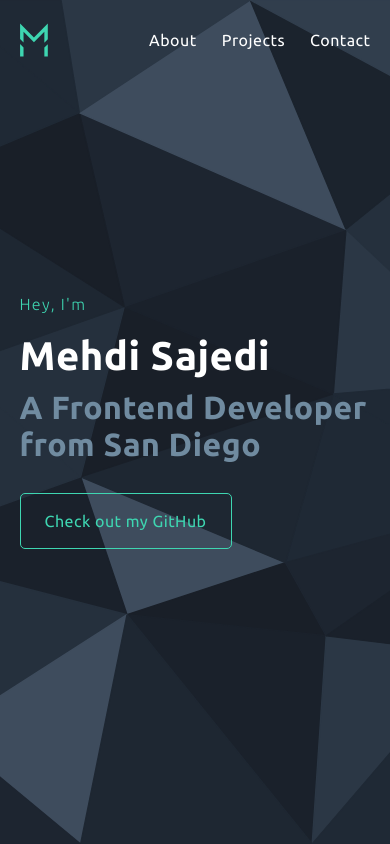
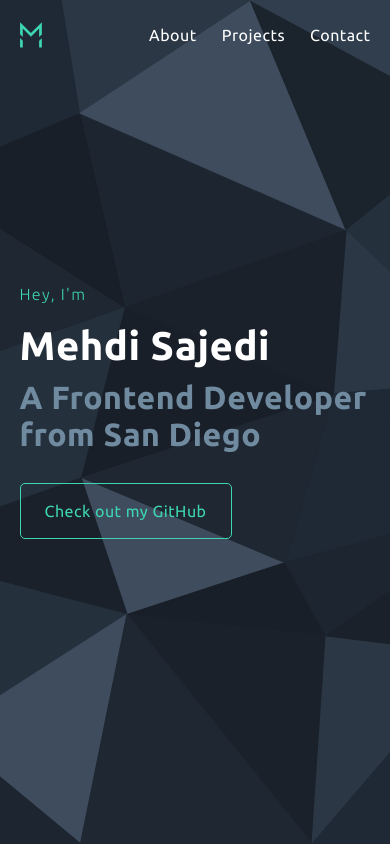
Before and after one commit to mehdi-sajedi/Portfolio, a React (Vite) app: page / in a window 390 px wide. Shown: the top 844 px of the page. Built offline with nearby package versions, Linux system fonts and the light colour scheme.

Commit message:
Updated viewport height units for mobile and minor style changes to hero/nav

```diff
--- a/src/components/Hero.module.scss
+++ b/src/components/Hero.module.scss
@@ -19,6 +19,11 @@
     flex-direction: column;
     align-items: flex-start;
     margin-bottom: var(--nav-height);
+    margin-bottom: calc(var(--nav-height) + 8svh);
+
+    @include media('<phone') {
+      margin-bottom: var(--nav-height);
+    }
 
     .lead {
       font-weight: 300;
--- a/src/components/Nav.module.scss
+++ b/src/components/Nav.module.scss
@@ -12,9 +12,21 @@
     @include max-width;
   }
 
+  @include media('<phone') {
+    height: 70px;
+  }
+
   .logoLink {
     display: flex;
     width: 28px;
+
+    @include media('<tablet') {
+      width: 25px;
+    }
+
+    @include media('<phone') {
+      width: 22px;
+    }
 
     img {
       width: 100%;
--- a/src/sass/App.scss
+++ b/src/sass/App.scss
@@ -10,6 +10,8 @@
   --nav-height: 80px;
   --ts-effect: 250ms ease-in-out;
   --ts-effect-2: 250ms linear;
+
+
 }
 
 * {
@@ -45,7 +47,7 @@ p {
 }
 
 .navHeroContainer {
-  height: 100vh;
+  height: 100svh;
   background: url('/polygon-grid.svg');
   background-repeat: no-repeat;
   background-position: center center;
--- a/src/sass/_include-media.scss
+++ b/src/sass/_include-media.scss
@@ -37,7 +37,6 @@ $breakpoints: (
   'phone': 500px,
   'tablet': 768px,
   'desktop': 1024px,
-  'mybreakpoint': 1300px,
 ) !default;
 
 ///
```
